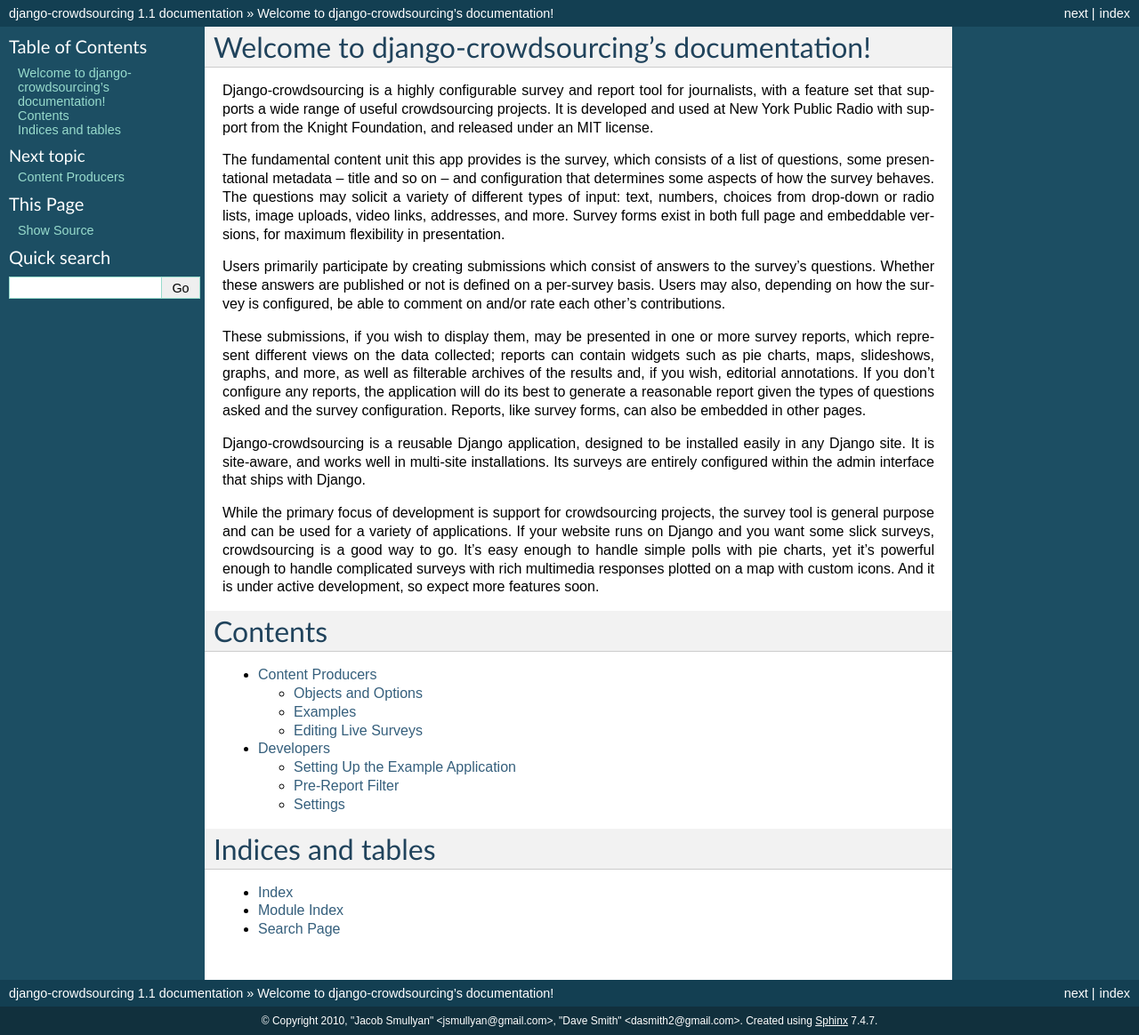
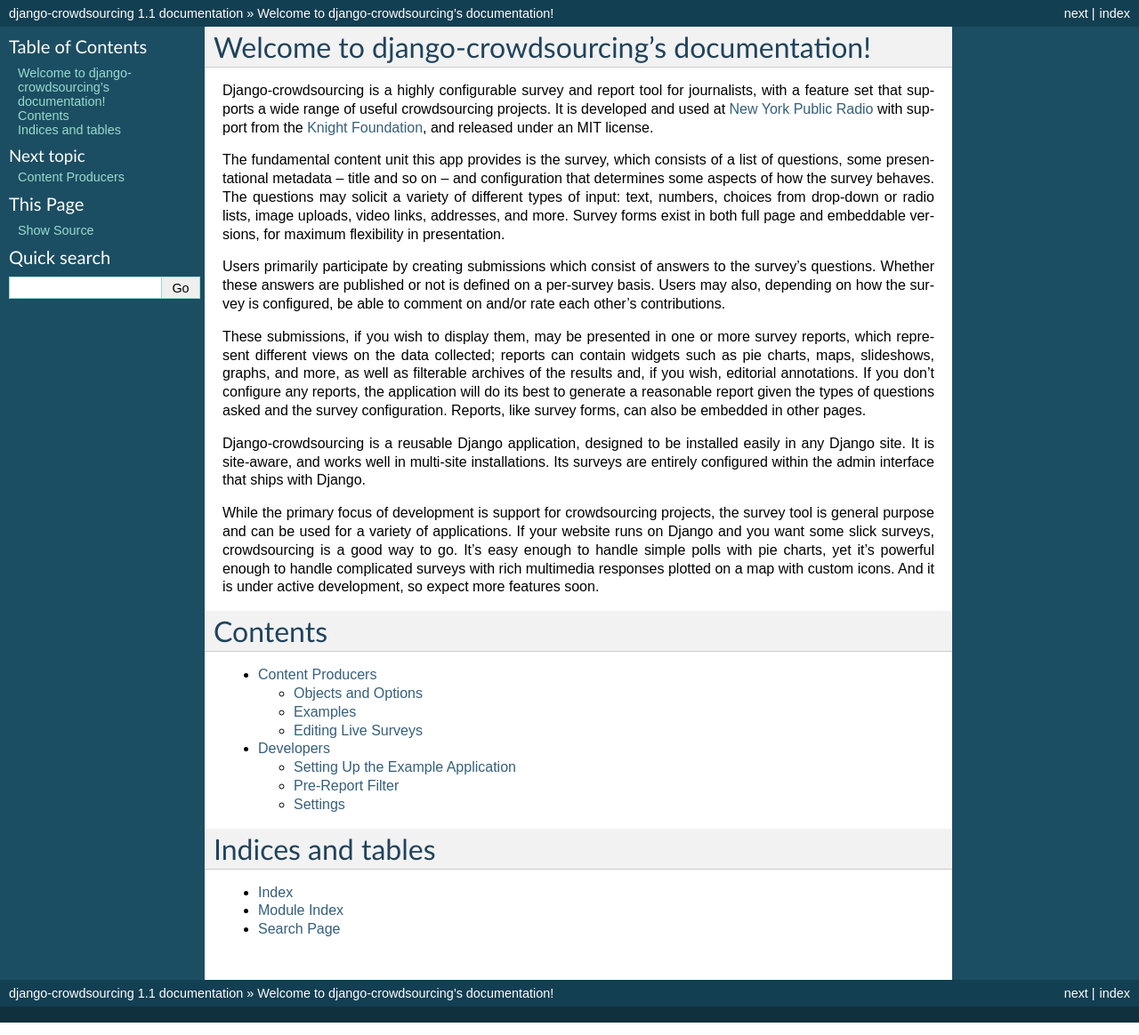
Before and after one commit to wnyc/django-crowdsourcing, a Sphinx documentation site: the page built from docs/index.rst, in a window 1280 px wide. Shown: the whole page at 89% size. Built offline with Sphinx 7.4.7, drawn with Linux system fonts in a browser that asks for light colours; pages that are not in the unit, such as notebooks, are missing from menus; some of the changed lines change nothing that is shown.

Commit message:
little changes

```diff
--- a/docs/conf.py
+++ b/docs/conf.py
@@ -150,10 +150,10 @@
 #html_show_sourcelink = True
 
 # If true, "Created using Sphinx" is shown in the HTML footer. Default is True.
-#html_show_sphinx = True
+html_show_sphinx = False
 
 # If true, "(C) Copyright ..." is shown in the HTML footer. Default is True.
-#html_show_copyright = True
+html_show_copyright = False
 
 # If true, an OpenSearch description file will be output, and all pages will
 # contain a <link> tag referring to it.  The value of this option must be the
--- a/docs/index.rst
+++ b/docs/index.rst
@@ -8,9 +8,12 @@
 
 Django-crowdsourcing is a highly configurable survey and report tool
 for journalists, with a feature set that supports a wide range of
-useful crowdsourcing projects.  It is developed and used at New York
-Public Radio with support from the Knight Foundation, and released
+useful crowdsourcing projects.  It is developed and used at `New York
+Public Radio`_ with support from the `Knight Foundation`_, and released
 under an MIT license.
+
+.. _`New York Public Radio`: http://www.wnyc.org/
+.. _`Knight Foundation`: http://www.knightfoundation.org/
 
 The fundamental content unit this app provides is the survey, which
 consists of a list of questions, some presentational metadata -- title
```
